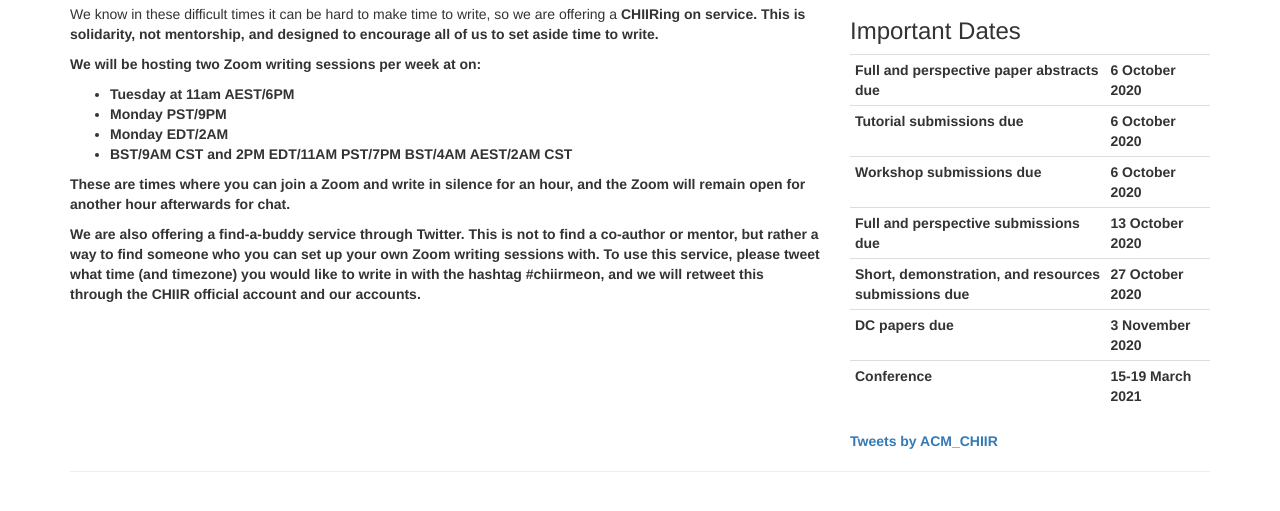
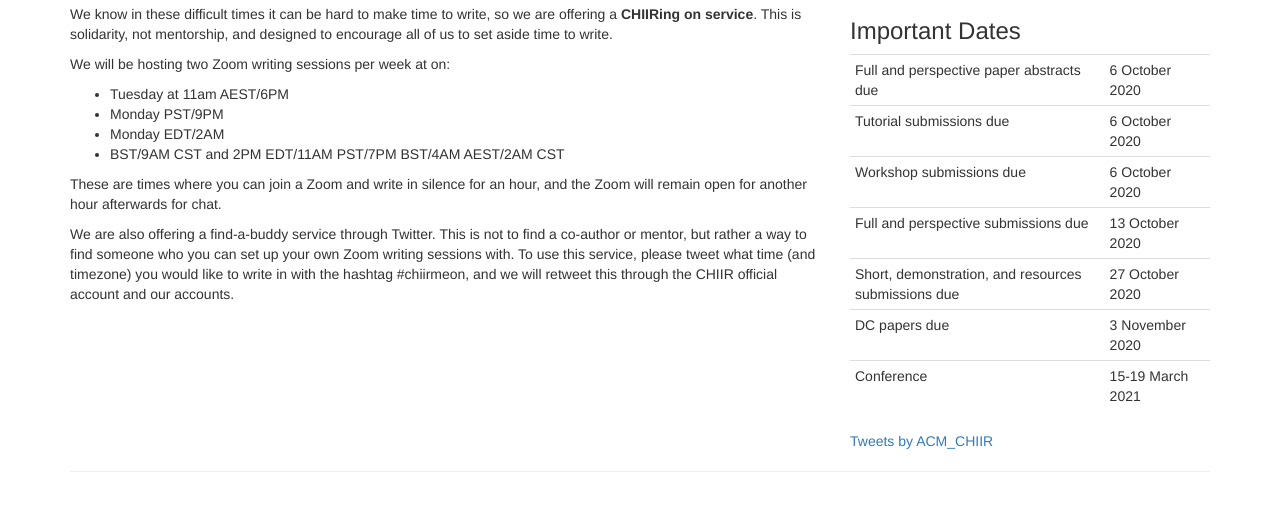
Before and after one commit to acm-chiir/chiir2021, a plain HTML site: page chiiring-on.html in a window 1280 px wide. Shown: the part 129-640 px from the top of the page. Drawn offline with Linux system fonts and the light colour scheme.

Commit message:
Formatting mistake

```diff
--- a/chiiring-on.html
+++ b/chiiring-on.html
@@ -57,7 +57,7 @@
             <div class="col-xs-12 col-sm-12">
               <h2>CHIIRing each other on</h2>
 
-              <p>We know in these difficult times it can be hard to make time to write, so we are offering a <b>CHIIRing on service<b>. This is solidarity, not mentorship, and designed to encourage all of us to set aside time to write.</p>
+              <p>We know in these difficult times it can be hard to make time to write, so we are offering a <b>CHIIRing on service</b>. This is solidarity, not mentorship, and designed to encourage all of us to set aside time to write.</p>
 
 
 
```
